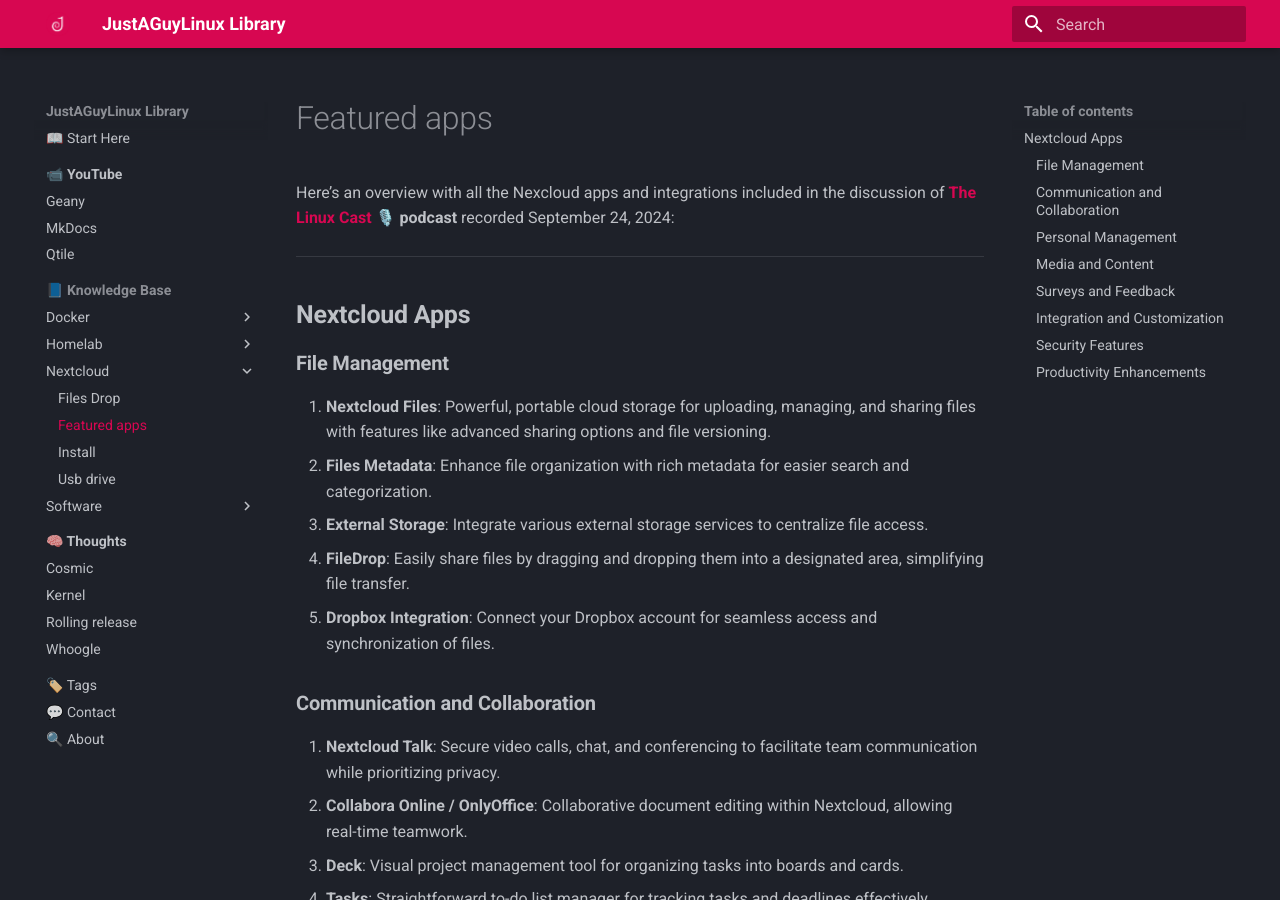
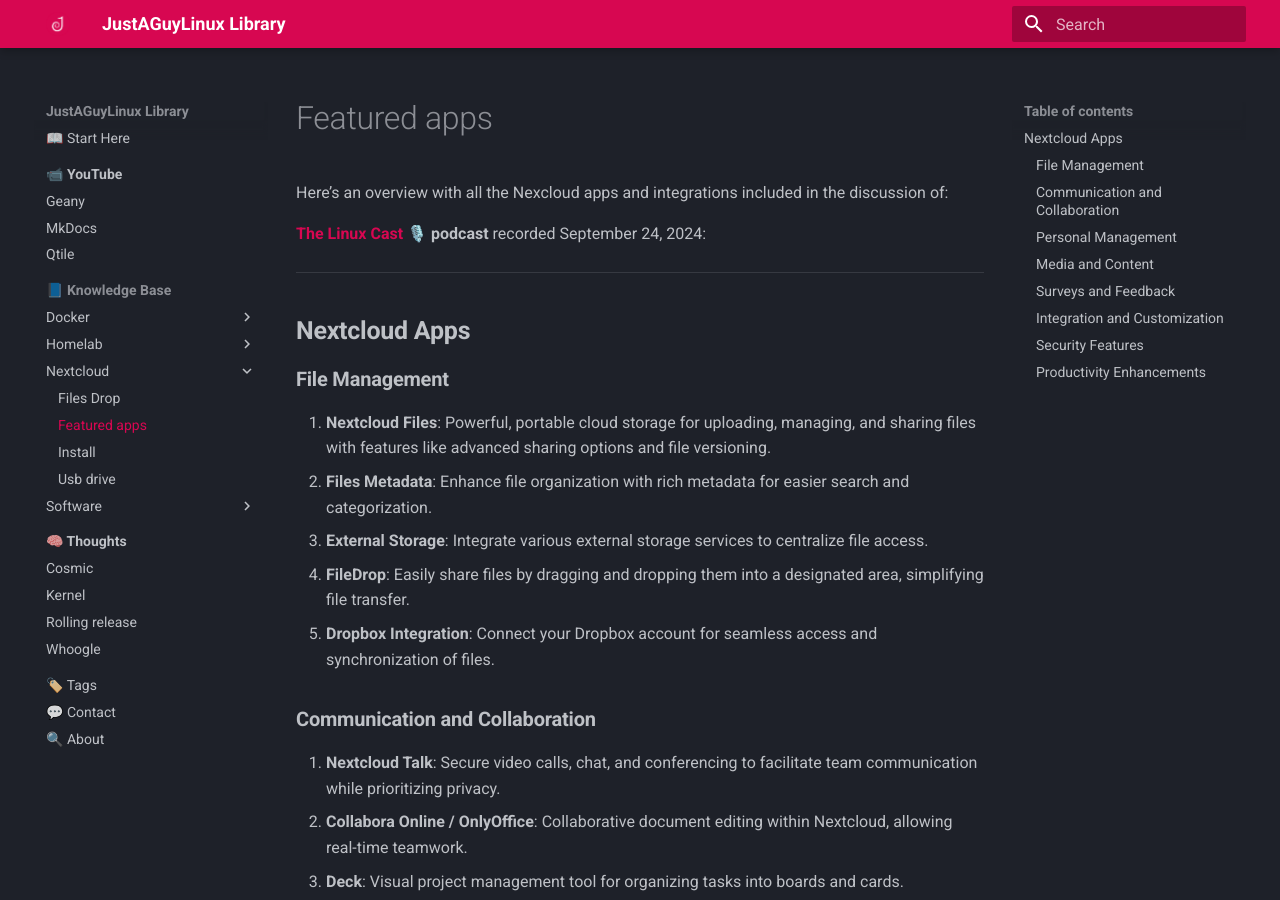
Before and after one commit to drewgrif/jagmkdocs, an MkDocs documentation site: the page built from docs/documentation/nextcloud/featured_apps.md, in a window 1280 px wide and 900 px high. Built offline with MkDocs 1.6.1 and Material for MkDocs 9.7.7, drawn with Linux system fonts in a browser that asks for light colours.

```diff
--- a/docs/documentation/nextcloud/featured_apps.md
+++ b/docs/documentation/nextcloud/featured_apps.md
@@ -1,4 +1,5 @@
-Here’s an overview with all the Nexcloud apps and integrations included in the discussion of
+Here’s an overview with all the Nexcloud apps and integrations included in the discussion of:
+
 **[The Linux Cast 🎙️](https://www.youtube.com/watch?v=wIMengmlmhA) podcast** recorded September 24, 2024:
 
 ---
```
